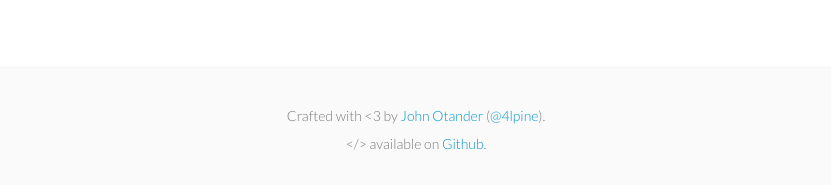
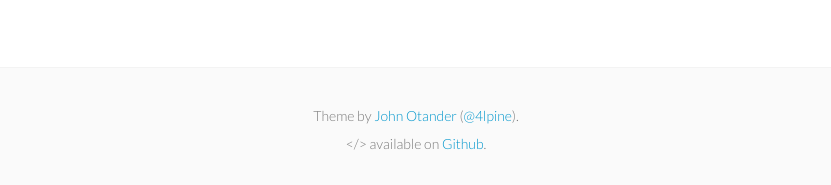
Before and after one commit to chadfawcett/chadfawcett.github.io, a Jekyll site: the page built from index.html, in a window 1280 px wide. Shown: the part 745-930 px from the top of the page, without its empty margins (224-1055 px from the left). Built offline with Jekyll 4.4.1, drawn with Linux system fonts in a browser that asks for light colours; Markdown is read by kramdown in place of the engine named in the settings; the list of posts is cut into pages by our own code.

Commit message:
Made footer better represent who theme was made by

```diff
--- a/_includes/footer.html
+++ b/_includes/footer.html
@@ -2,7 +2,7 @@
   <div class="p2 wrap">
     <div class="measure mt1 center">
       <small>
-        Crafted with &lt;3 by <a href="http://johnotander.com">John Otander</a> (<a href="https://twitter.com/4lpine">@4lpine</a>).<br>
+        Theme by <a href="http://johnotander.com">John Otander</a> (<a href="https://twitter.com/4lpine">@4lpine</a>).<br>
         &lt;/&gt; available on <a href="https://github.com/johnotander/pixyll">Github</a>.
       </small>
     </div>
```
